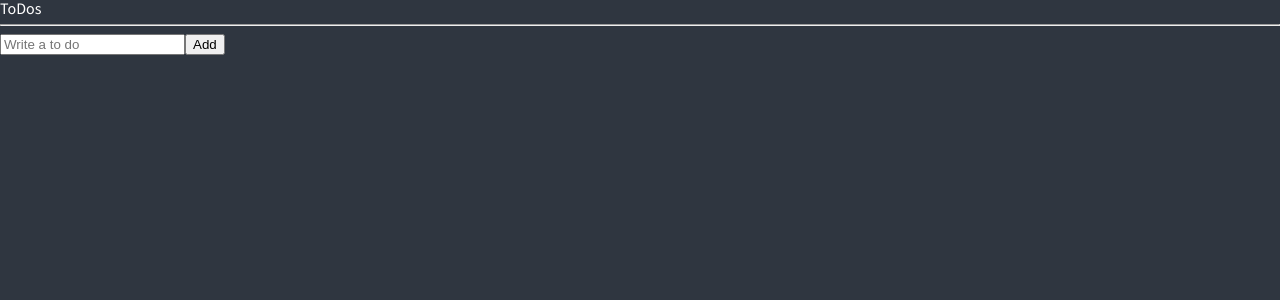
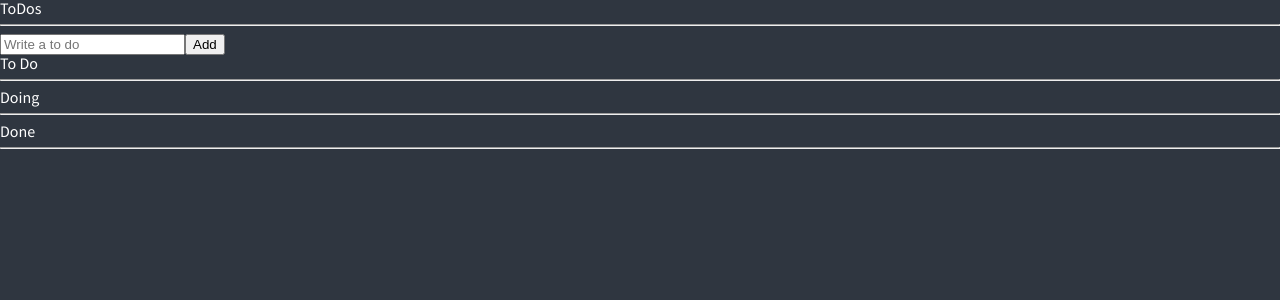
Before and after one commit to wjddms4107/react-master, a React (Create React App) app: page / in a window 1280 px wide. Shown: the top 300 px of the page. Built offline with nearby package versions, Linux system fonts and the light colour scheme.

Commit message:
[Feat] 각 카테고리별로 보여주기 - selector 사용

```diff
--- a/src/ToDoList.tsx
+++ b/src/ToDoList.tsx
@@ -1,31 +1,41 @@
-/* eslint-disable react/jsx-props-no-spreading */
-import React, { useState } from "react";
-import { useForm } from "react-hook-form";
-
-interface IForm {
-  toDo: string;
-}
+import React from "react";
+import { useRecoilValue } from "recoil";
+import { toDoSelector, toDoState } from "./components/atoms";
+import CreateToDo from "./components/CreateToDo";
+import ToDo from "./components/ToDo";
 
 function ToDoList() {
-  const { register, handleSubmit, setValue } = useForm<IForm>();
-
-  const handleValid = (data: IForm) => {
-    setValue("toDo", "");
-  };
+  const [toDo, doing, done] = useRecoilValue(toDoSelector);
 
   return (
     <div>
       <h1>ToDos</h1>
       <hr />
-      <form onSubmit={handleSubmit(handleValid)}>
-        <input
-          {...register("toDo", {
-            required: "Please write a To Do",
-          })}
-          placeholder="Write a to do"
-        />
-        <button type="submit">Add</button>
-      </form>
+      <CreateToDo />
+      <h2>To Do</h2>
+      <ul>
+        {toDo.map((toDo) => (
+          // eslint-disable-next-line react/jsx-props-no-spreading
+          <ToDo key={toDo.id} {...toDo} />
+        ))}
+      </ul>
+      <hr />
+      <h2>Doing</h2>
+      <ul>
+        {doing.map((toDo) => (
+          // eslint-disable-next-line react/jsx-props-no-spreading
+          <ToDo key={toDo.id} {...toDo} />
+        ))}
+      </ul>
+      <hr />
+      <h2>Done</h2>
+      <ul>
+        {done.map((toDo) => (
+          // eslint-disable-next-line react/jsx-props-no-spreading
+          <ToDo key={toDo.id} {...toDo} />
+        ))}
+      </ul>
+      <hr />
     </div>
   );
 }
--- /dev/null
+++ b/src/components/CreateToDo.tsx
@@ -0,0 +1,34 @@
+import React from "react";
+import { useForm } from "react-hook-form";
+import { useSetRecoilState } from "recoil";
+import { toDoState } from "./atoms";
+
+interface IForm {
+  toDo: string;
+}
+
+function CreateToDo() {
+  const setToDos = useSetRecoilState(toDoState);
+  const { register, handleSubmit, setValue } = useForm<IForm>();
+  const handleValid = ({ toDo }: IForm) => {
+    setToDos((oldToDos) => [
+      { text: toDo, id: Date.now(), category: "TO_DO" },
+      ...oldToDos,
+    ]);
+    setValue("toDo", "");
+  };
+  return (
+    <form onSubmit={handleSubmit(handleValid)}>
+      <input
+        // eslint-disable-next-line react/jsx-props-no-spreading
+        {...register("toDo", {
+          required: "Please write a To Do",
+        })}
+        placeholder="Write a to do"
+      />
+      <button type="button">Add</button>
+    </form>
+  );
+}
+
+export default CreateToDo;
--- /dev/null
+++ b/src/components/ToDo.tsx
@@ -0,0 +1,46 @@
+import React from "react";
+import { useSetRecoilState } from "recoil";
+import { IToDo, toDoState } from "./atoms";
+
+function ToDo({ text, category, id }: IToDo) {
+  const setToDos = useSetRecoilState(toDoState);
+
+  const onClick = (event: React.MouseEvent<HTMLButtonElement>) => {
+    const {
+      currentTarget: { name },
+    } = event;
+
+    setToDos((oldToDos) => {
+      const targetIndex = oldToDos.findIndex((toDo) => toDo.id === id);
+      const newToDo = { text, id, category: name as any };
+      return [
+        ...oldToDos.slice(0, targetIndex),
+        newToDo,
+        ...oldToDos.slice(targetIndex + 1),
+      ];
+    });
+  };
+
+  return (
+    <li>
+      <span>{text}</span>
+      {category !== "DOING" && (
+        <button name="DOING" onClick={onClick} type="button">
+          Doing
+        </button>
+      )}
+      {category !== "TO_DO" && (
+        <button name="TO_DO" onClick={onClick} type="button">
+          To Do
+        </button>
+      )}
+      {category !== "DONE" && (
+        <button name="DONE" onClick={onClick} type="button">
+          Done
+        </button>
+      )}
+    </li>
+  );
+}
+
+export default ToDo;
--- /dev/null
+++ b/src/components/atoms.ts
@@ -0,0 +1,24 @@
+import { atom, selector } from "recoil";
+
+export interface IToDo {
+  text: string;
+  id: number;
+  category: "TO_DO" | "DOING" | "DONE";
+}
+
+export const toDoState = atom<IToDo[]>({
+  key: "toDo",
+  default: [],
+});
+
+export const toDoSelector = selector({
+  key: "toDoSelector",
+  get: ({ get }) => {
+    const toDos = get(toDoState);
+    return [
+      toDos.filter((toDo) => toDo.category === "TO_DO"),
+      toDos.filter((toDo) => toDo.category === "DOING"),
+      toDos.filter((toDo) => toDo.category === "DONE"),
+    ];
+  },
+});
```
